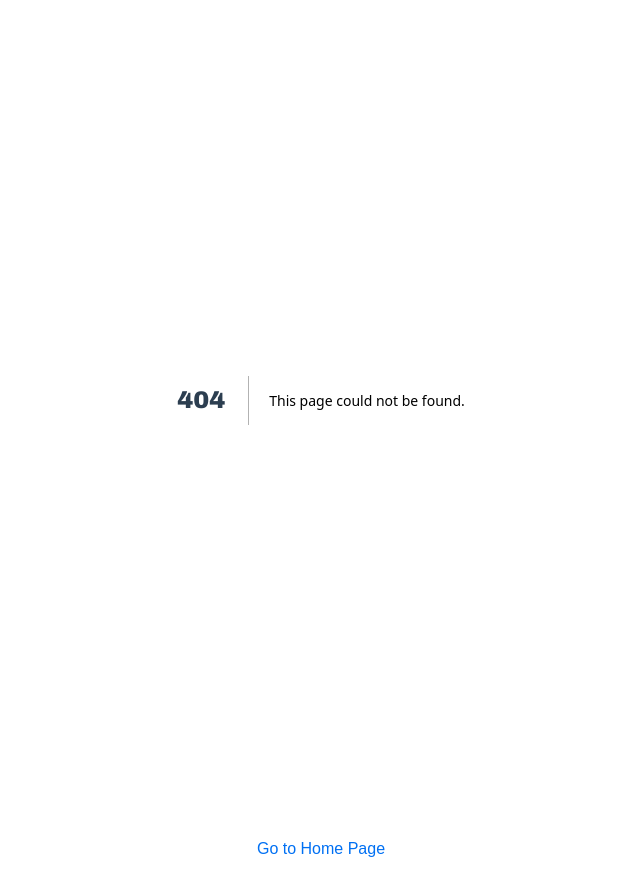
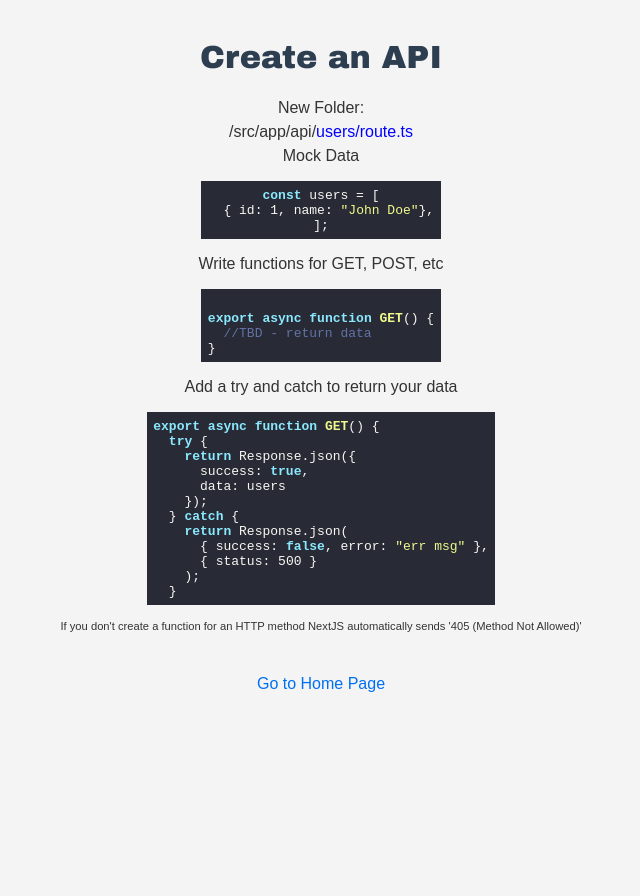
Before and after one commit to JDNafz/nextjs-boilerplate, a Next.js app: page /api in a window 1280 px wide. Before the commit this address had no page. Shown: the whole page, without its empty margins (319-959 px from the left). After the commit the page ends 800 px from the top, so only its background shows below. Built offline with nearby package versions, Linux system fonts and the light colour scheme.

Commit message:
added api fetching and pages to document it

```diff
--- /dev/null
+++ b/src/app/api/page.tsx
@@ -0,0 +1,53 @@
+import SyntaxHighlighter from "react-syntax-highlighter";
+import { dracula } from "react-syntax-highlighter/dist/esm/styles/hljs";
+
+export default function ApiPage() {
+  const code1 = `const users = [
+  { id: 1, name: "John Doe"},
+];`;
+
+  const code2 = `
+export async function GET() {
+  //TBD - return data
+}
+`;
+  const code3 = `export async function GET() {
+  try {
+    return Response.json({
+      success: true,
+      data: users
+    });
+  } catch {
+    return Response.json(
+      { success: false, error: "err msg" },
+      { status: 500 }
+    );
+  }`;
+
+  return (
+    <main>
+      <h1>Create an API</h1>
+      <p>New Folder:</p>
+      <p>
+        /src/app/api/<span className="blue">users/route.ts</span>
+      </p>
+      <p>Mock Data</p>
+      <SyntaxHighlighter language="javascript" style={dracula}>
+        {code1}
+      </SyntaxHighlighter>
+      <p>Write functions for GET, POST, etc</p>
+      <SyntaxHighlighter className="text-left" language="javascript" style={dracula}>
+        {code2}
+      </SyntaxHighlighter>
+
+      <p>Add a try and catch to return your data</p>
+
+      <SyntaxHighlighter className="text-left" language="javascript" style={dracula}>
+        {code3}
+      </SyntaxHighlighter>
+      <p className="small-text">
+        If you don't create a function for an HTTP method NextJS automatically sends '405 (Method Not Allowed)'
+      </p>
+    </main>
+  );
+}
--- /dev/null
+++ b/src/app/api/users/route.ts
@@ -0,0 +1,57 @@
+
+const users = [
+	{ id: 1, name: "John Doe"},
+	{ id: 2, name: "Jane Smith" },
+];
+
+
+// GET /api/users - Get all users
+export async function GET() {
+	try {
+		// In real app: const users = await db.users.findMany()
+		return Response.json({
+			success: true,
+			data: users
+		});
+	} catch {
+		return Response.json(
+			{ success: false, error: "Failed to fetch users" },
+			{ status: 500 }
+		);
+	}
+}
+
+// POST /api/users - Create a new user
+export async function PUT(request: Request) {
+	try {
+		// Parse the JSON body from the request
+		const body = await request.json();
+		const { name } = body;
+
+		// Basic validation
+		if (!name) {
+			return Response.json(
+				{ success: false, error: "Name is required" },
+				{ status: 400 }
+			);
+		}
+
+		// Create new user (in real app: await db.users.create())
+		const newUser = {
+			id: users.length + 1, // Simple ID generation
+			name
+		};
+
+		users.push(newUser);
+
+		return Response.json(
+			{ success: true, data: newUser },
+			{ status: 201 } // 201 = Created
+		);
+	} catch {
+		return Response.json(
+			{ success: false, error: "Failed to create user" },
+			{ status: 500 }
+		);
+	}
+}
--- a/src/app/globals.css
+++ b/src/app/globals.css
@@ -1,6 +1,11 @@
 * {
   text-align: center;
 }
+
+.text-left {
+	text-align: left;
+}
+
 
 body {
   font-family: sans-serif;
@@ -82,3 +87,8 @@ a {
   color: #0070f3;
   text-decoration: none;
 }
+
+
+.blue {
+	color: blue;
+}
```
Also changed, not shown: src/app/client-fetch/page.tsx (added, +74 -0 lines), src/app/page.tsx (+10 -3 lines).
